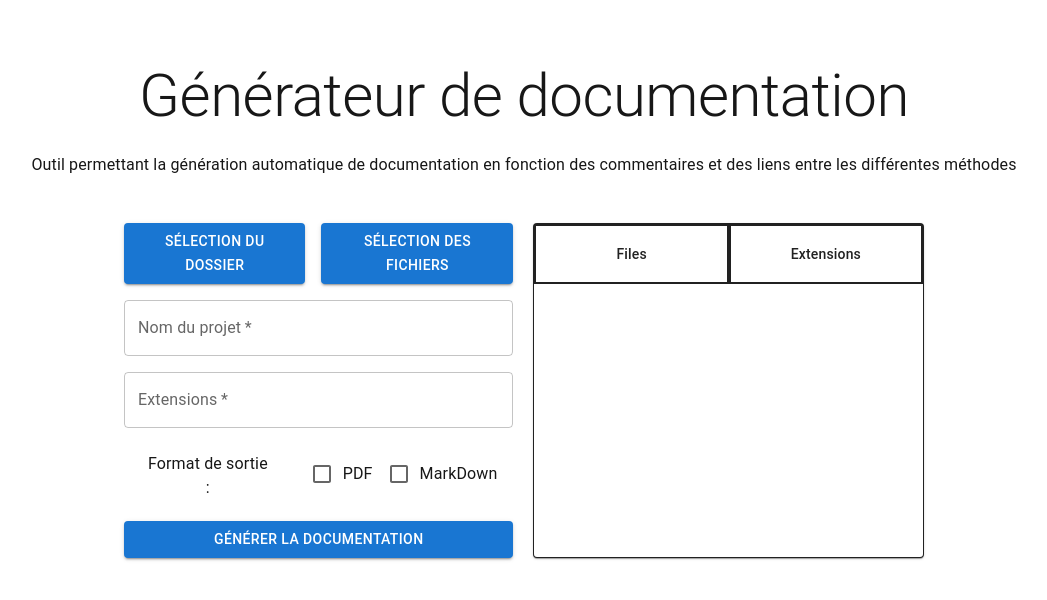
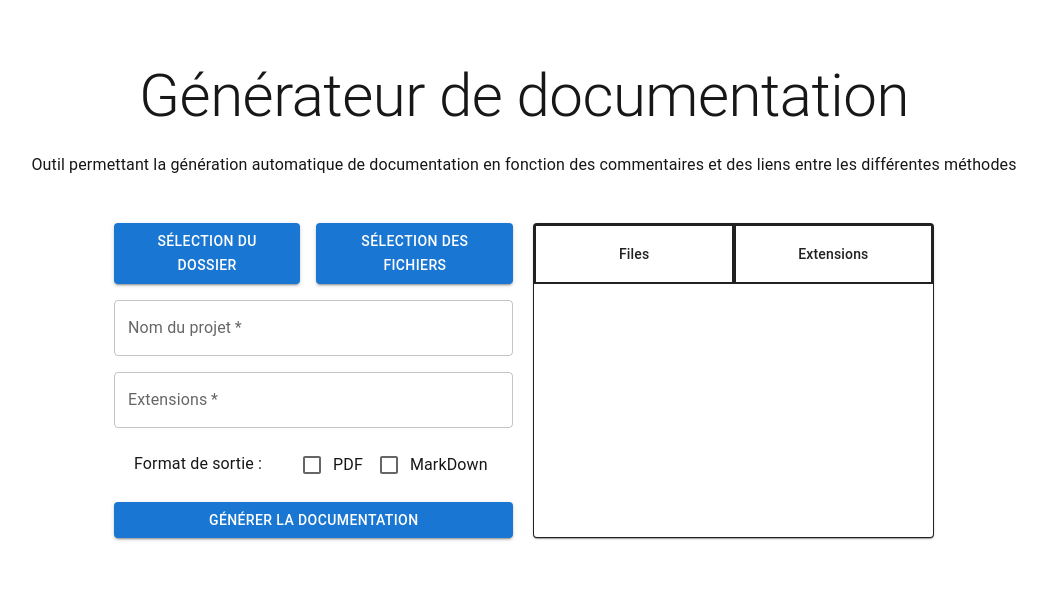
Before and after one commit to thom-cr/Documentation-Generator, a Next.js app: page / in a window 1280 px wide. Shown: the top 600 px of the page, without its empty margins (116-1163 px from the left). Built offline with nearby package versions, Linux system fonts and the light colour scheme.

Commit message:
Trying to solve build error by refactoring jsx files into js

```diff
--- a/src/pages/components/CheckBoxOutputFormat.jsx
+++ b/src/pages/components/CheckBoxOutputFormat.js
@@ -21,7 +21,7 @@ const CheckBoxOutputFormat = ({ formData, setFormData }) => {
                         Format de sortie :
                     </Typography>
                 </Box>
-                <FormControlLabel control={<Checkbox checked={formData.formats?.pdf || false} onChange={handleCheckboxChange} name='pdf'/>} label="PDF" />
+                <FormControlLabel control={<Checkbox sx={{ border: '10px', borderColor: 'white' }} checked={formData.formats?.pdf || false} onChange={handleCheckboxChange} name='pdf'/>} label="PDF" />
                 <FormControlLabel control={<Checkbox checked={formData.formats?.markdown || false} onChange={handleCheckboxChange} name='markdown'/>} label="MarkDown" />
             </Box>
         </>
--- a/src/pages/components/TextBoxExtensions.jsx
+++ b/src/pages/components/TextBoxExtensions.js
@@ -5,12 +5,14 @@ import FilesArray from '@/functions/FilesArray';
 const TextBoxExtensions = ({ setRows, formData, setFormData }) => {
     const handleChange = async (event) => {
         const { files } = formData;
-        const filesArray = await FilesArray(files, event.target.value);
+
 
         setFormData((prevFormData) => ({
             ...prevFormData,
             extensionsName: event.target.value,
         }));
+
+        const filesArray = await FilesArray(files, event.target.value);
 
         setRows(filesArray);
     };
--- a/src/pages/index.js
+++ b/src/pages/index.js
@@ -1,13 +1,13 @@
 import Head from "next/head";
 import React, { useState } from 'react';
 import { Typography, Box } from '@mui/material';
-import ButtonFolderSelector from "./components/ButtonFolderSelector";
-import ButtonFilesSelector from "./components/ButtonFilesSelector";
-import TextBoxProjectName from "./components/TextBoxProjectName";
-import TextBoxExtensions from "./components/TextBoxExtensions";
-import CheckBoxOutputFormat from "./components/CheckBoxOutputFormat";
-import ButtonGenerateDocumentation from "./components/ButtonGenerateDocumentation";
-import TableDetectedFiles from "./components/TableDetectedFiles";
+import ButtonFolderSelector from "./components/ButtonFolderSelector.js";
+import ButtonFilesSelector from "./components/ButtonFilesSelector.js";
+import TextBoxProjectName from "./components/TextBoxProjectName.js";
+import TextBoxExtensions from "./components/TextBoxExtensions.js";
+import CheckBoxOutputFormat from "./components/CheckBoxOutputFormat.js";
+import ButtonGenerateDocumentation from "./components/ButtonGenerateDocumentation.js";
+import TableDetectedFiles from "./components/TableDetectedFiles.js";
 
 const MainFrame = () => {
   const [rows, setRows] = useState([]);
@@ -38,8 +38,8 @@ const MainFrame = () => {
               Outil permettant la génération automatique de documentation en fonction des commentaires et des liens entre les différentes méthodes
             </Typography>
           </Box>
-          <Box sx={{  display: 'flex', flexDirection: 'row', width: '100%', maxWidth: '800px' }}>
-            <Box component="form" sx={{  display: 'flex', flexDirection: 'column', width: '100%', maxWidth: '400px', marginTop: '20px', marginRight: '10px' }}>
+          <Box sx={{  display: 'flex', flexDirection: 'row', width: '100%', maxWidth: '820px' }}>
+            <Box component="form" sx={{  display: 'flex', flexDirection: 'column', width: '100%', maxWidth: '410px', marginTop: '20px', marginRight: '10px' }}>
               <Box sx={{ display: 'flex', gap: '16px', marginBottom: '16px' }}>
                 <ButtonFolderSelector setRows={setRows} formData={formData} setFormData={setFormData}/>
                 <ButtonFilesSelector setRows={setRows} formData={formData} setFormData={setFormData}/>
--- a/src/styles/globals.css
+++ b/src/styles/globals.css
@@ -8,6 +8,12 @@
     --background: #0a0a0a;
     --foreground: #ededed;
   }
+  /*.MuiCheckbox-root .MuiSvgIcon-root {
+    border: 1px solid white;
+  }
+  .MuiTextField-root .MuiOutlinedInput-root {
+    border: 2px solid white;
+  }*/
 }
 
 html,
```
Also changed, not shown: src/pages/components/ButtonFilesSelector.js (renamed from src/pages/components/ButtonFilesSelector.jsx), src/pages/components/ButtonFolderSelector.js (renamed from src/pages/components/ButtonFolderSelector.jsx), src/pages/components/ButtonGenerateDocumentation.js (renamed from src/pages/components/ButtonGenerateDocumentation.jsx), src/pages/components/TableDetectedFiles.js (renamed from src/pages/components/TableDetectedFiles.jsx), src/pages/components/TextBoxProjectName.js (renamed from src/pages/components/TextBoxProjectName.jsx), src/styles/Home.module.css (line endings or trailing spaces), 1 other file (tests, documents, lock files or other folders).
